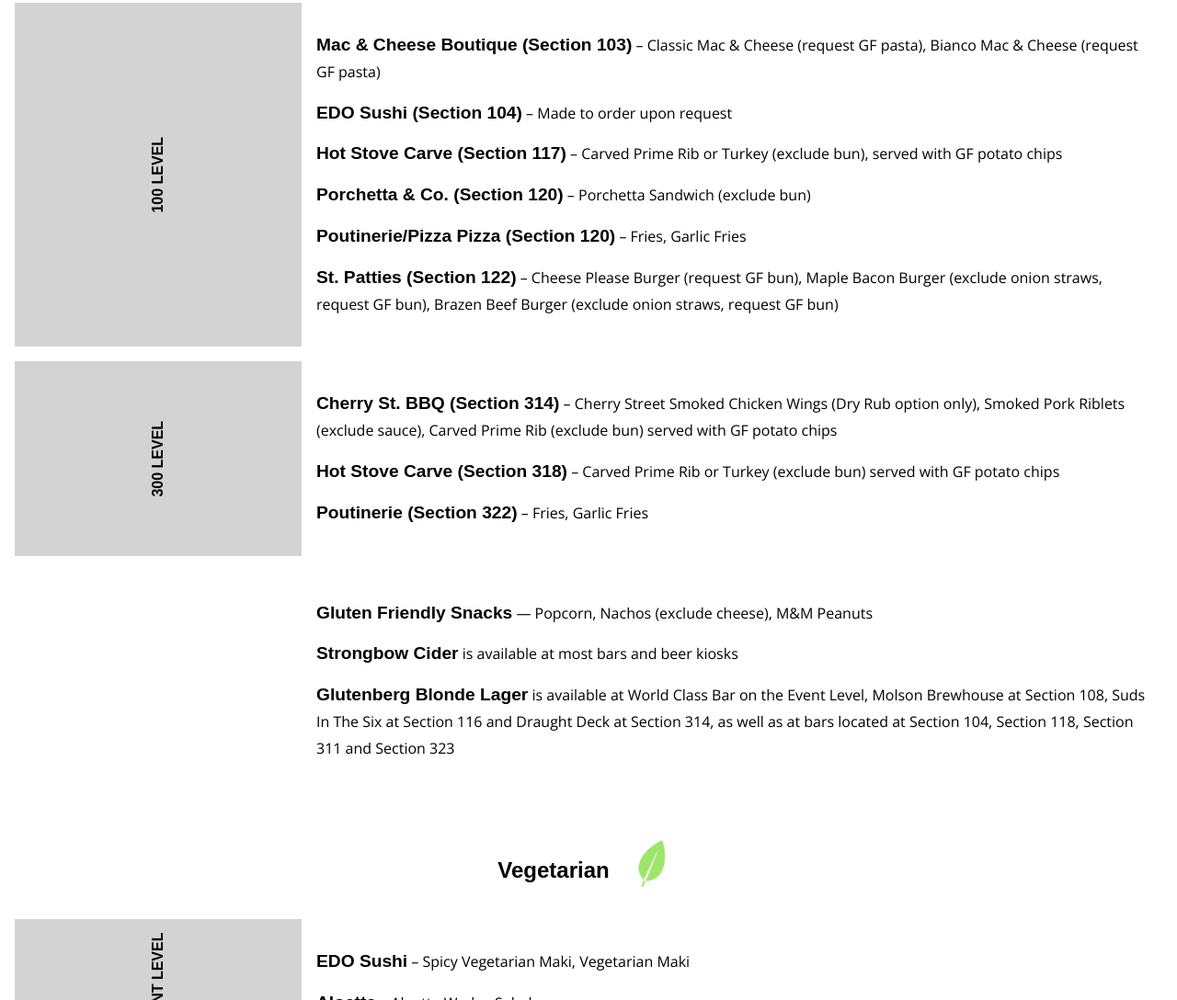
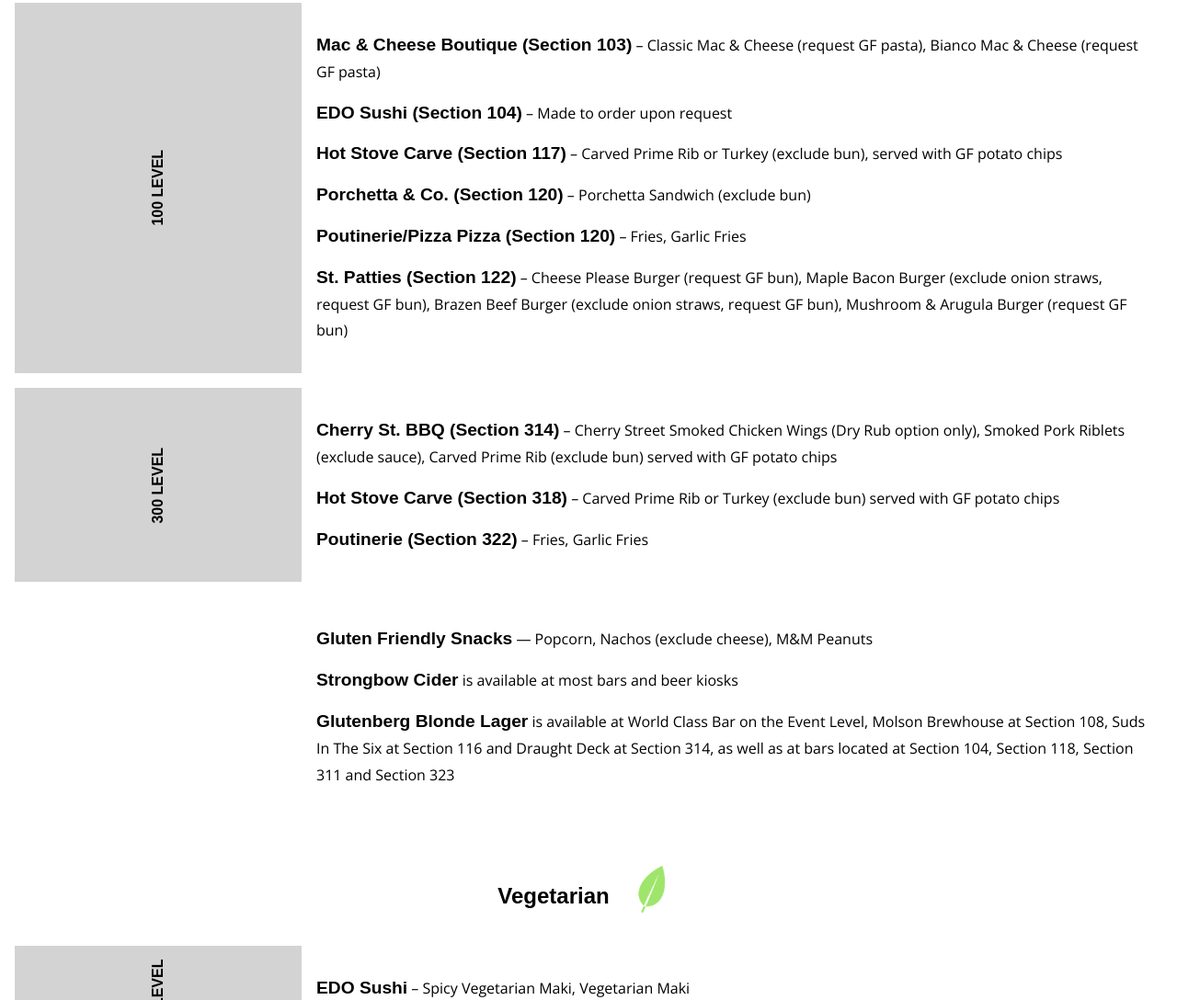
Before and after one commit to tlajack/concessions-scotiabank, a Gatsby site: page /specialty-food in a window 1280 px wide. Shown: the part 858-1946 px from the top of the page at 92% size. Built offline with nearby package versions, Linux system fonts and the light colour scheme; Gatsby itself is replaced by a stand-in of ours; a web font is replaced by a local one.

Commit message:
edits-client requested

```diff
--- a/src/pages/specialty-food.js
+++ b/src/pages/specialty-food.js
@@ -258,7 +258,8 @@
                 <strong>St. Patties (Section 122)</strong> – Cheese Please
                 Burger (request GF bun), Maple Bacon Burger (exclude onion
                 straws, request GF bun), Brazen Beef Burger (exclude onion
-                straws, request GF bun)
+                straws, request GF bun), Mushroom & Arugula Burger (request GF
+                bun)
               </p>
             </div>
           </div>
```
